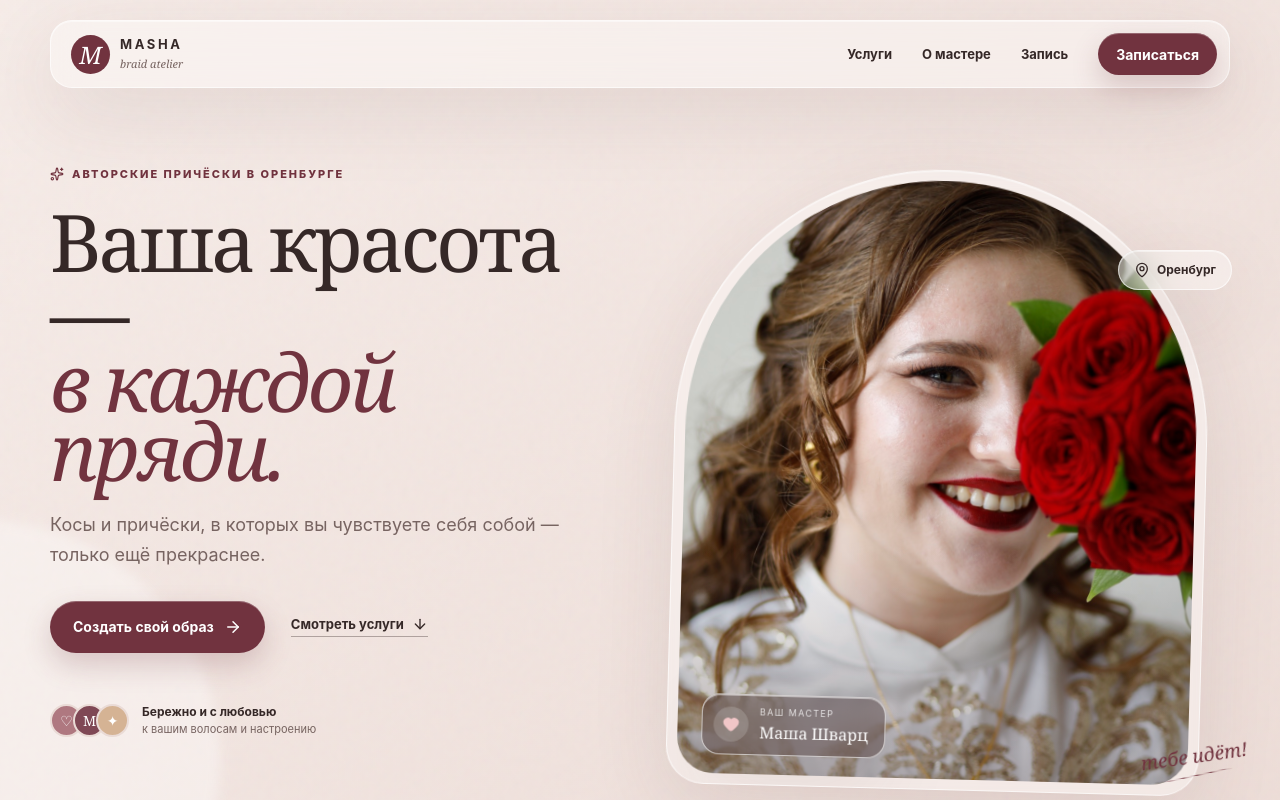
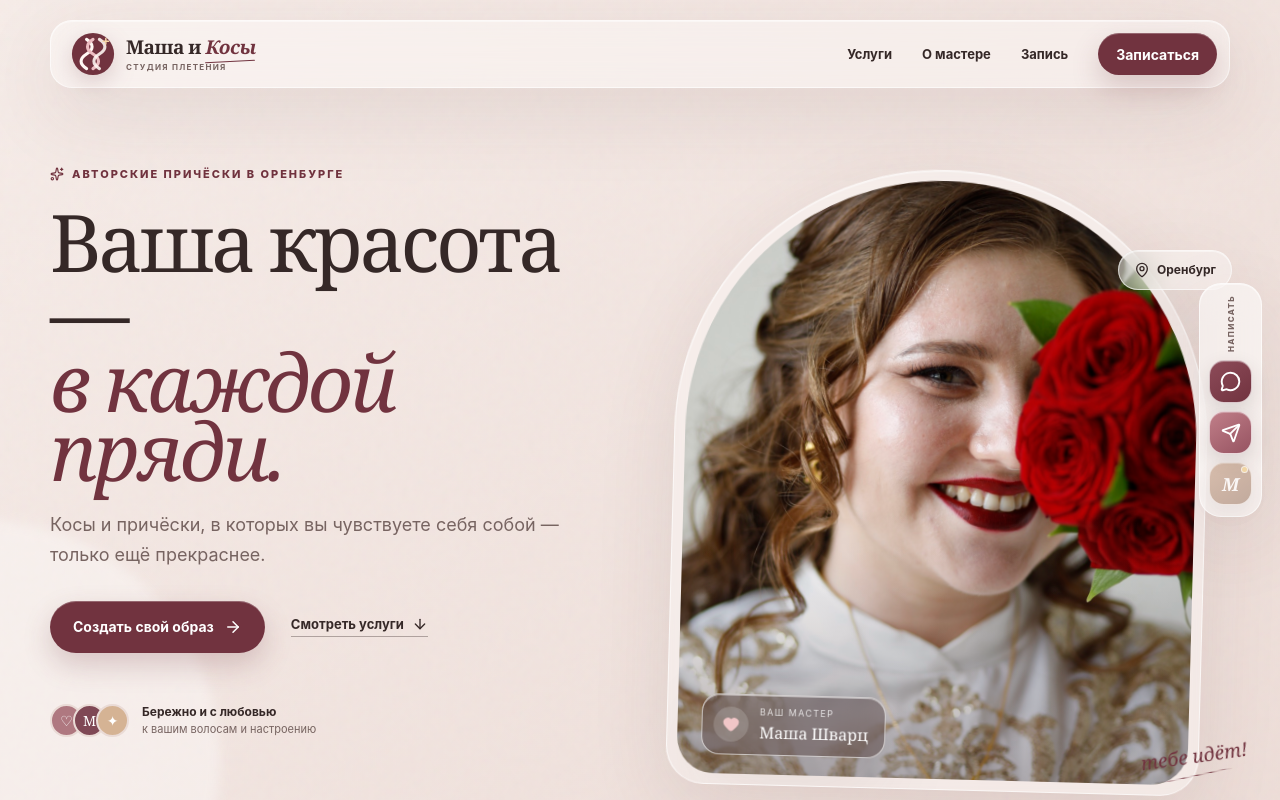
Before and after one commit to mohsinkhan994/masha-braids, a React (Vite) app: page / in a window 1280 px wide. Shown: the top 800 px of the page. Built offline with nearby package versions, Linux system fonts and the light colour scheme; no server answers.

Commit message:
added messagers and changes brand name

```diff
--- a/index.html
+++ b/index.html
@@ -5,7 +5,7 @@
     <meta name="viewport" content="width=device-width, initial-scale=1.0" />
     <meta name="theme-color" content="#f4e9e4" />
     <meta name="description" content="Авторские косы и причёски от Маши Шварц в Оренбурге. Запись на плетение онлайн." />
-    <title>MASHA — косы и причёски в Оренбурге</title>
+    <title>Маша и Косы — косы и причёски в Оренбурге</title>
   </head>
   <body>
     <div id="root"></div>
--- a/src/App.jsx
+++ b/src/App.jsx
@@ -4,6 +4,7 @@ import { Header } from './components/Header.jsx'
 import { Logo } from './components/Logo.jsx'
 import { BookingForm } from './components/BookingForm.jsx'
 import { PhotoLightbox } from './components/PhotoLightbox.jsx'
+import { MessengerDock } from './components/MessengerDock.jsx'
 import { services } from './data/services.js'
 
 const portrait = '/images/mariia-shvarts.jpg'
@@ -17,6 +18,7 @@ export default function App() {
       <div className="ambient ambient-one" />
       <div className="ambient ambient-two" />
       <Header />
+      <MessengerDock />
 
       <main>
         <section className="hero section" id="home">
@@ -109,7 +111,7 @@ export default function App() {
         <Logo />
         <p>Красота, сплетённая с любовью.</p>
         <a href="#home">Наверх ↑</a>
-        <small>© {new Date().getFullYear()} MASHA braid atelier</small>
+        <small>© {new Date().getFullYear()} «Маша и Косы» · студия плетения</small>
       </footer>
       <PhotoLightbox service={selectedService} onClose={closeLightbox} />
     </div>
--- a/src/components/BookingForm.jsx
+++ b/src/components/BookingForm.jsx
@@ -22,8 +22,8 @@ export function BookingForm() {
     const form = event.currentTarget
     const formData = new FormData(form)
     formData.append('access_key', accessKey)
-    formData.append('subject', 'Новая заявка на причёску — MASHA Braid Atelier')
-    formData.append('from_name', 'Сайт MASHA Braid Atelier')
+    formData.append('subject', 'Новая заявка на причёску — «Маша и Косы»')
+    formData.append('from_name', 'Сайт студии «Маша и Косы»')
     formData.append('city', 'Оренбург')
     formData.append('page', window.location.href)
 
--- a/src/components/Logo.jsx
+++ b/src/components/Logo.jsx
@@ -1,10 +1,18 @@
 export function Logo() {
   return (
-    <a className="logo" href="#home" aria-label="MASHA — на главную">
-      <span className="logo-mark">M</span>
+    <a className="logo" href="#home" aria-label="Маша и Косы — на главную">
+      <span className="logo-mark" aria-hidden="true">
+        <svg viewBox="0 0 48 48" role="img">
+          <circle cx="24" cy="24" r="23" fill="currentColor" />
+          <path className="logo-strand logo-strand-left" d="M17 8c8 5 8 11 0 16s-8 11 0 16" />
+          <path className="logo-strand logo-strand-center" d="M24 8c-8 5-8 11 0 16s8 11 0 16" />
+          <path className="logo-strand logo-strand-right" d="M31 8c8 5 8 11 0 16s-8 11 0 16" />
+          <path className="logo-spark" d="M38 7v6M35 10h6" />
+        </svg>
+      </span>
       <span className="logo-copy">
-        <strong>MASHA</strong>
-        <small>braid atelier</small>
+        <strong className="logo-wordmark">Маша и <span>Косы</span></strong>
+        <small>студия плетения</small>
       </span>
     </a>
   )
--- /dev/null
+++ b/src/components/MessengerDock.jsx
@@ -0,0 +1,58 @@
+import { MessageCircle, Send } from 'lucide-react'
+import { contactLinks } from '../data/contactLinks.js'
+
+const messengers = [
+  {
+    name: 'WhatsApp',
+    href: contactLinks.whatsapp,
+    className: 'messenger-whatsapp',
+    icon: <MessageCircle size={21} strokeWidth={2.2} />,
+  },
+  {
+    name: 'Telegram',
+    href: contactLinks.telegram,
+    className: 'messenger-telegram',
+    icon: <Send size={20} strokeWidth={2.2} />,
+  },
+  {
+    name: 'MAX',
+    href: contactLinks.max,
+    className: 'messenger-max',
+    icon: <span className="max-mark">M</span>,
+  },
+]
+
+export function MessengerDock() {
+  return (
+    <aside className="messenger-dock glass" aria-label="Написать Маше">
+      <span className="messenger-dock-title">Написать</span>
+      <div className="messenger-list">
+        {messengers.map((messenger) => messenger.href ? (
+          <a
+            className={`messenger-link ${messenger.className}`}
+            href={messenger.href}
+            target="_blank"
+            rel="noreferrer"
+            aria-label={`Написать в ${messenger.name}`}
+            title={messenger.name}
+            key={messenger.name}
+          >
+            {messenger.icon}
+            <span className="messenger-tooltip">{messenger.name}</span>
+          </a>
+        ) : (
+          <span
+            className={`messenger-link messenger-pending ${messenger.className}`}
+            aria-label="MAX — ссылка скоро появится"
+            title="Добавьте ссылку профиля MAX"
+            key={messenger.name}
+          >
+            {messenger.icon}
+            <span className="pending-dot" />
+            <span className="messenger-tooltip">MAX · скоро</span>
+          </span>
+        ))}
+      </div>
+    </aside>
+  )
+}
--- /dev/null
+++ b/src/data/contactLinks.js
@@ -0,0 +1,5 @@
+export const contactLinks = {
+  whatsapp: 'https://wa.me/79033926004?text=%D0%97%D0%B4%D1%80%D0%B0%D0%B2%D1%81%D1%82%D0%B2%D1%83%D0%B9%D1%82%D0%B5%2C%20%D0%9C%D0%B0%D1%88%D0%B0!%20%D0%A5%D0%BE%D1%87%D1%83%20%D1%83%D0%B7%D0%BD%D0%B0%D1%82%D1%8C%20%D0%BE%20%D0%BF%D1%80%D0%B8%D1%87%D1%91%D1%81%D0%BA%D0%B5%20%D0%B8%20%D1%81%D0%B2%D0%BE%D0%B1%D0%BE%D0%B4%D0%BD%D0%BE%D0%BC%20%D0%B2%D1%80%D0%B5%D0%BC%D0%B5%D0%BD%D0%B8.',
+  telegram: 'https://t.me/Mapyc18',
+  max: null,
+}
--- a/src/styles/index.css
+++ b/src/styles/index.css
@@ -25,16 +25,37 @@ h1 em, h2 em { color: var(--berry); font-weight: 400; }
 .button-small { min-height: 42px; padding: 0 18px; }
 
 .site-header { position: fixed; z-index: 20; top: 20px; left: 50%; transform: translateX(-50%); width: min(1180px, calc(100% - 40px)); height: 68px; padding: 0 12px 0 20px; border-radius: 22px; display: flex; align-items: center; justify-content: space-between; }
-.logo { display: inline-flex; align-items: center; gap: 10px; }
-.logo-mark { width: 39px; height: 39px; display: grid; place-items: center; border-radius: 50%; font: italic 24px Georgia, serif; color: white; background: var(--berry); }
+.logo { display: inline-flex; align-items: center; gap: 11px; }
+.logo-mark { position: relative; width: 44px; height: 44px; flex: 0 0 44px; display: grid; place-items: center; color: var(--berry); filter: drop-shadow(0 7px 11px rgba(111,49,61,.2)); transition: transform .3s ease; }
+.logo:hover .logo-mark { transform: rotate(-4deg) scale(1.04); }
+.logo-mark svg { width: 100%; height: 100%; overflow: visible; }
+.logo-strand { fill: none; stroke: #fff8f4; stroke-width: 3.4; stroke-linecap: round; }
+.logo-strand-center { stroke: #edbec2; }
+.logo-strand-right { opacity: .88; }
+.logo-spark { fill: none; stroke: #f7d7a9; stroke-width: 1.6; stroke-linecap: round; }
 .logo-copy { display: flex; flex-direction: column; line-height: 1; }
-.logo-copy strong { letter-spacing: .2em; font-size: 13px; }
-.logo-copy small { margin-top: 5px; color: var(--muted); font: italic 11px Georgia, serif; }
+.logo-wordmark { white-space: nowrap; font: 600 19px/1 Georgia, 'Times New Roman', serif; letter-spacing: -.025em; }
+.logo-wordmark span { position: relative; color: var(--berry); font-style: italic; }
+.logo-wordmark span::after { content: ''; position: absolute; right: 0; bottom: -2px; left: 0; height: 1px; border-radius: 999px; background: currentColor; transform: rotate(-3deg); }
+.logo-copy small { margin-top: 6px; color: var(--muted); text-transform: uppercase; letter-spacing: .16em; font-size: 8px; font-weight: 700; }
 .nav { display: flex; align-items: center; gap: 30px; font-size: 13px; font-weight: 650; }
 .nav > a:not(.button) { position: relative; }
 .nav > a:not(.button)::after { content: ''; position: absolute; left: 0; right: 100%; bottom: -5px; height: 1px; background: var(--berry); transition: right .2s; }
 .nav > a:not(.button):hover::after { right: 0; }
 .menu-button { display: none; border: 0; background: transparent; color: var(--ink); }
+
+.messenger-dock { position: fixed; z-index: 18; top: 50%; right: 18px; padding: 11px 9px; border-radius: 22px; display: flex; flex-direction: column; align-items: center; gap: 8px; transform: translateY(-50%); background: rgba(255,255,255,.52); }
+.messenger-dock-title { color: var(--muted); writing-mode: vertical-rl; transform: rotate(180deg); text-transform: uppercase; letter-spacing: .17em; font-size: 8px; font-weight: 800; }
+.messenger-list { display: flex; flex-direction: column; gap: 8px; }
+.messenger-link { position: relative; width: 43px; height: 43px; border: 1px solid rgba(255,255,255,.7); border-radius: 15px; display: grid; place-items: center; color: white; box-shadow: 0 8px 20px rgba(51,34,34,.14), inset 0 1px 0 rgba(255,255,255,.28); transition: transform .2s, box-shadow .2s; }
+.messenger-link:hover { transform: translateX(-3px) scale(1.04); box-shadow: 0 12px 24px rgba(51,34,34,.22); }
+.messenger-whatsapp { background: linear-gradient(145deg, #8d4b59, var(--berry)); }
+.messenger-telegram { background: linear-gradient(145deg, #c17f89, #965361); }
+.messenger-max { background: linear-gradient(145deg, #b88968, #896047); }
+.max-mark { font: italic 800 18px/1 Georgia, serif; }
+.messenger-tooltip { position: absolute; top: 50%; right: 53px; width: max-content; padding: 7px 10px; border-radius: 9px; color: white; background: rgba(48,32,33,.9); opacity: 0; transform: translate(6px,-50%); pointer-events: none; transition: opacity .2s, transform .2s; font-size: 10px; font-weight: 700; }
+.messenger-link:hover .messenger-tooltip, .messenger-link:focus-visible .messenger-tooltip { opacity: 1; transform: translate(0,-50%); }
+.messenger-pending { opacity: .48; cursor: not-allowed; }.messenger-pending:hover { transform: none; box-shadow: 0 8px 20px rgba(51,34,34,.14); }.pending-dot { position: absolute; top: 3px; right: 3px; width: 7px; height: 7px; border: 1px solid rgba(255,255,255,.8); border-radius: 50%; background: #f1c05c; }
 
 .hero { min-height: 790px; padding-top: 165px; display: grid; grid-template-columns: .93fr 1.07fr; align-items: center; gap: 60px; }
 .hero-copy { padding-bottom: 56px; }
--- a/src/styles/responsive.css
+++ b/src/styles/responsive.css
@@ -2,6 +2,7 @@
   .nav { position: absolute; top: 76px; left: 0; right: 0; padding: 18px; border: 1px solid rgba(255,255,255,.65); border-radius: 22px; background: rgba(250,241,237,.94); box-shadow: 0 24px 55px rgba(61,38,37,.14); backdrop-filter: blur(20px); flex-direction: column; gap: 20px; opacity: 0; transform: translateY(-10px); pointer-events: none; transition: .2s; }
   .nav.open { opacity: 1; transform: translateY(0); pointer-events: auto; }
   .menu-button { display: grid; place-items: center; }
+  .messenger-dock { top: auto; right: 50%; bottom: 14px; padding: 8px 10px; border-radius: 19px; flex-direction: row; transform: translateX(50%); }.messenger-dock-title { writing-mode: initial; transform: none; }.messenger-list { flex-direction: row; }.messenger-link:hover { transform: translateY(-2px) scale(1.03); }.messenger-tooltip { display: none; }
   .nav-cta { width: 100%; }
   .hero { padding-top: 135px; padding-bottom: 80px; grid-template-columns: 1fr; gap: 30px; }
   .hero-copy { padding-bottom: 0; }
@@ -28,6 +29,7 @@
   .about { padding: 75px 0 90px; }.about-photo { width: 94%; min-height: 470px; }.about-copy { margin-top: -72px; padding: 100px 27px 42px; border-radius: 30px; }.about-lead { font-size: 20px !important; }.quote-icon { top: 36px; right: 28px; }
   .booking { width: calc(100% - 16px); margin-bottom: 70px; padding: 42px 14px 14px; border-radius: 34px; gap: 35px; }.booking-copy { padding: 0 10px; }.booking-copy > p { font-size: 14px; }.booking-form { min-height: 540px; padding: 25px 18px; border-radius: 24px; }
   .footer { width: calc(100% - 24px); grid-template-columns: 1fr auto; padding: 24px; }.footer p { display: none; }
+  .messenger-dock-title { display: none; }.messenger-dock { bottom: 10px; }.messenger-link { width: 45px; height: 45px; }
 }
 
 @media (prefers-reduced-motion: reduce) {
```
Also changed, not shown: 1 other file (tests, documents, lock files or other folders).
